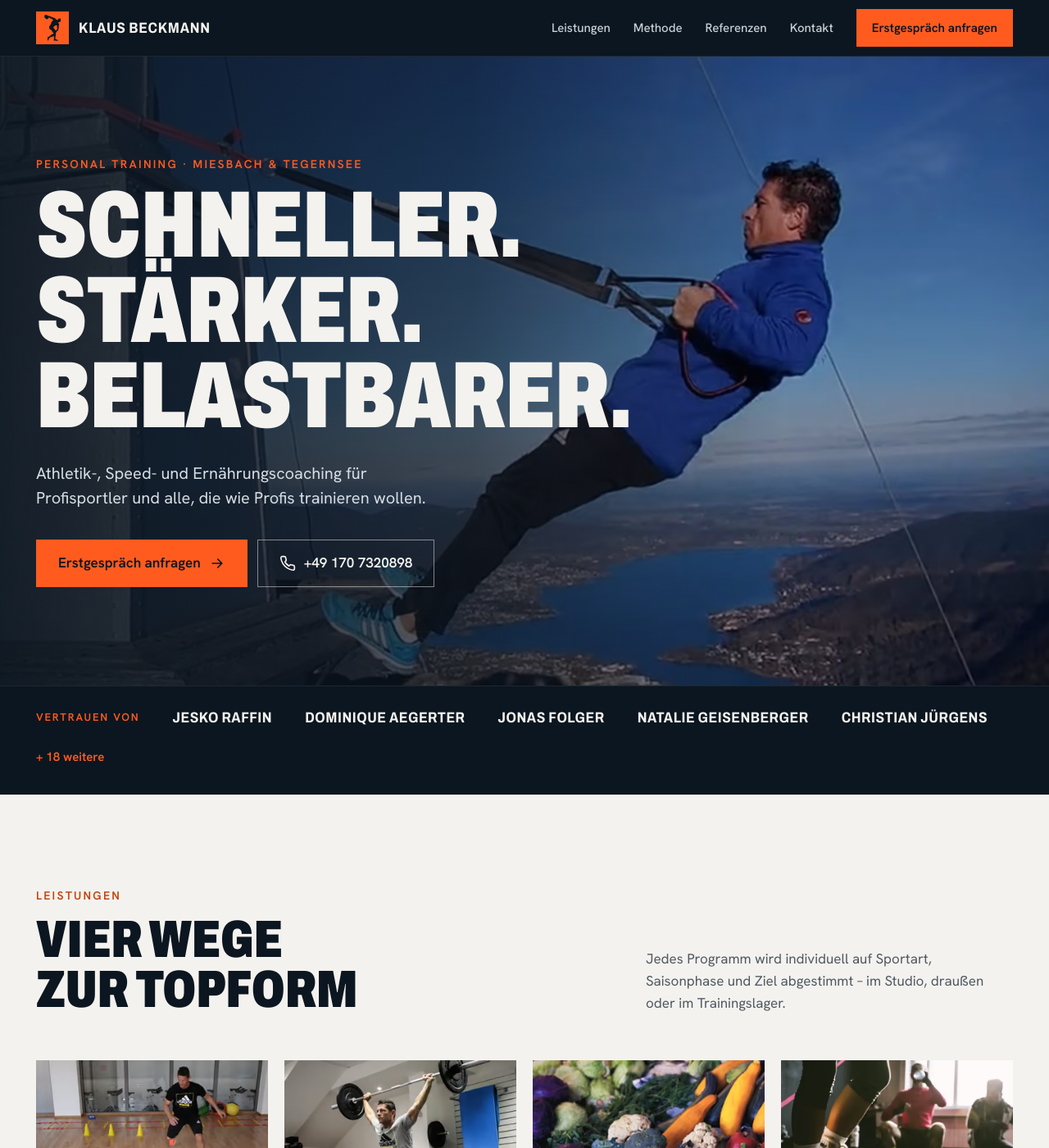
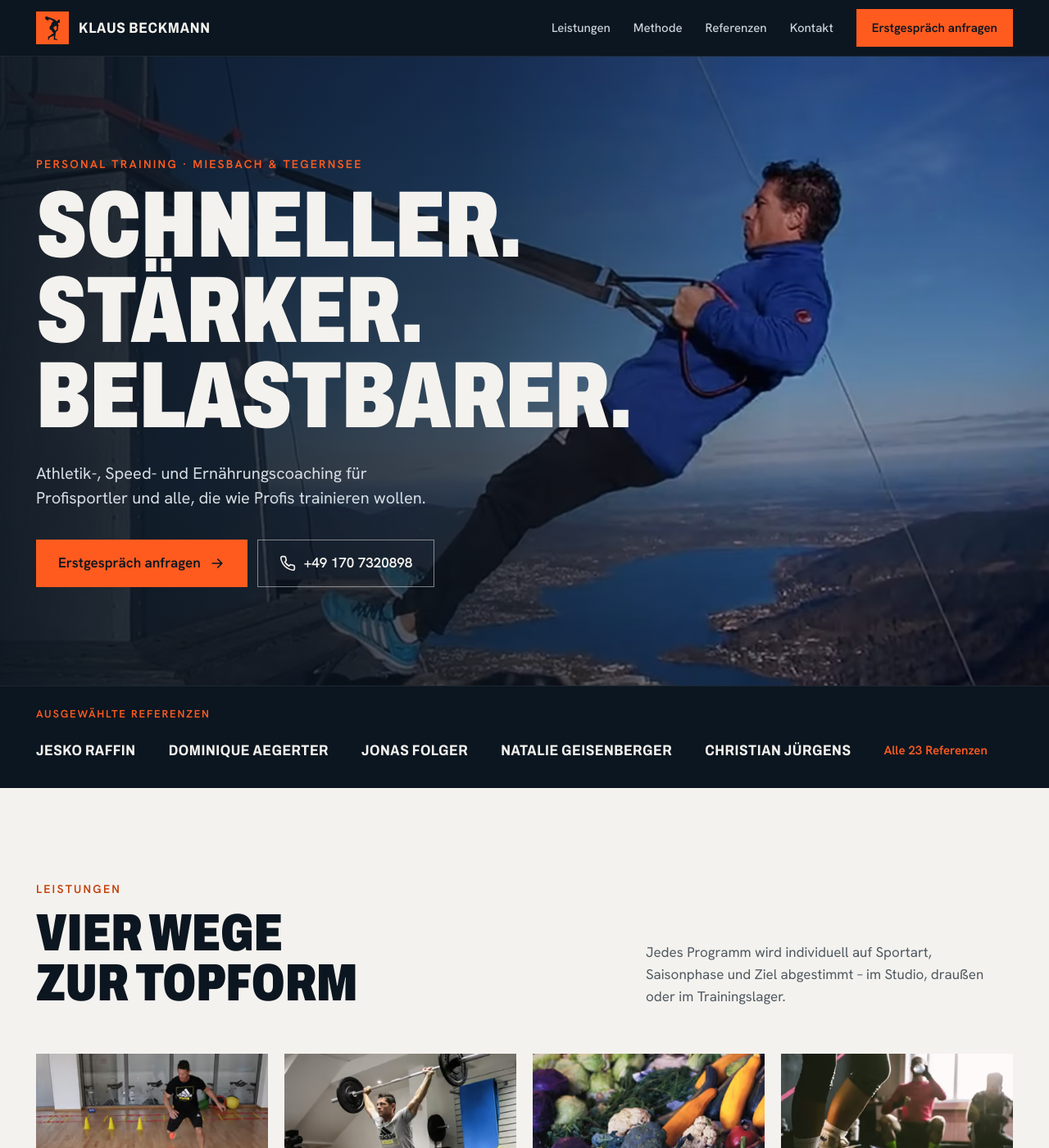
Before and after one commit to cdrcqnts/beckmannklaus, a Jekyll site: the page built from index.html, in a window 1280 px wide and 1400 px high. Shown: the whole window at 82% size. Built offline with Jekyll 4.4.1, drawn with Linux system fonts in a browser that asks for light colours; some of the changed text lies outside the part shown.

Commit message:
Refit logo, inline CSS, tighten legal pages and copy
- Discus thrower gets even padding inside the orange square (favicon,
  touch icon, nav mark).
- Inline the stylesheet into <head>: no render-blocking request
  (Lighthouse 100/100/100/100 mobile and desktop).
- Impressum: drop e-recht24 generator credit.
- Datenschutz: note on log retention by GitHub, "Stand" date.
- Copy: "Ausgewählte Referenzen" instead of "Vertrauen von"; references
  heading in past tense so it does not claim current clients.

Co-Authored-By: Claude Opus 5.5 <noreply@anthropic.com>

```diff
--- a/_includes/head.html
+++ b/_includes/head.html
@@ -11,7 +11,7 @@
     imagesrcset="{{ '/assets/img/hero-800.avif' | relative_url }} 800w, {{ '/assets/img/hero-1280.avif' | relative_url }} 1280w, {{ '/assets/img/hero-1920.avif' | relative_url }} 1920w"
     imagesizes="100vw">
   {% endif %}
-  <link rel="stylesheet" href="{{ '/assets/css/main.css' | relative_url }}">
+  <style>{% include main.css %}</style>
   <link rel="icon" href="{{ '/favicon.svg' | relative_url }}" type="image/svg+xml">
   <link rel="apple-touch-icon" href="{{ '/apple-touch-icon.png' | relative_url }}">
   {% if page.hero %}
--- a/assets/css/main.css
+++ b/_includes/main.css
@@ -2,7 +2,7 @@
 
 @font-face {
   font-family: "Archivo";
-  src: url("../fonts/archivo-latin.woff2") format("woff2");
+  src: url("/assets/fonts/archivo-latin.woff2") format("woff2");
   font-weight: 100 900;
   font-stretch: 62% 125%;
   font-style: normal;
@@ -10,7 +10,7 @@
 }
 @font-face {
   font-family: "Hanken Grotesk";
-  src: url("../fonts/hanken-grotesk-latin.woff2") format("woff2");
+  src: url("/assets/fonts/hanken-grotesk-latin.woff2") format("woff2");
   font-weight: 100 900;
   font-style: normal;
   font-display: swap;
@@ -160,7 +160,7 @@ ul, ol { padding: 0; list-style: none; }
   background: var(--signal);
   color: var(--ink);
 }
-.brand__mark .discus { width: auto; height: 32px; }
+.brand__mark .discus { width: auto; height: 29px; }
 .brand__name {
   font-family: var(--font-display);
   font-stretch: 85%;
--- a/index.html
+++ b/index.html
@@ -22,15 +22,15 @@ hero: true
   </div>
 </section>
 
-<section class="proof" aria-label="Athleten, die mit Klaus Beckmann trainieren">
+<section class="proof" aria-label="Ausgewählte Referenzen">
   <div class="container proof__inner">
-    <span class="eyebrow eyebrow--signal">Vertrauen von</span>
+    <span class="eyebrow eyebrow--signal">Ausgewählte Referenzen</span>
     <ul class="proof__list">
       {%- for name in featured %}
       <li>{{ name }}</li>
       {%- endfor %}
     </ul>
-    <a class="proof__more" href="#referenzen">+ {{ total | minus: featured.size }} weitere</a>
+    <a class="proof__more" href="#referenzen">Alle {{ total }} Referenzen</a>
   </div>
 </section>
 
@@ -83,7 +83,7 @@ hero: true
 <section id="referenzen" class="section">
   <div class="container">
     <p class="eyebrow">Referenzen</p>
-    <h2 class="display section__title">Athleten, die<br>mit mir trainieren</h2>
+    <h2 class="display section__title">Mit wem ich<br>gearbeitet habe</h2>
     <div class="refs">
       {%- for g in site.data.references %}
       <div class="refs__group">
```
Also changed, not shown: datenschutz.md (+5 -1 lines), impressum.md (+0 -2 lines), README.md, apple-touch-icon.png, favicon.svg.
